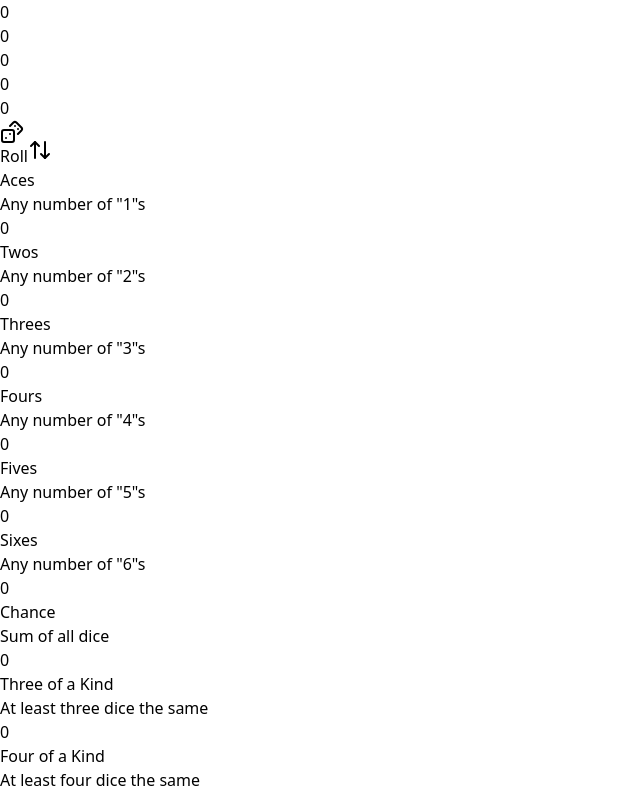
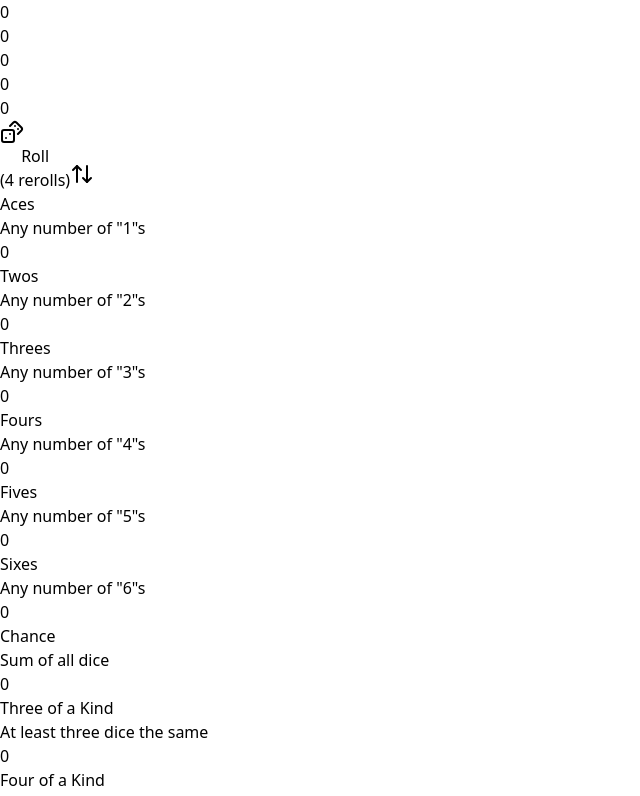
Before and after one commit to nint8835-archive/gamblejam, a React (Vite) app: page / in a window 1280 px wide. Shown: the top 796 px of the page, without its empty margins (0-640 px from the left). Built offline with nearby package versions, Linux system fonts and the light colour scheme.

Commit message:
Limited rerolls

```diff
--- a/src/App.tsx
+++ b/src/App.tsx
@@ -28,7 +28,7 @@ type ScoreCardEntryProps = {
 };
 
 function ScoreCardEntry({ name, description, scoreFunc, className, index }: ScoreCardEntryProps) {
-    const { dice, scoreCardEntries, updateScoreCardEntry, rollDice, unselectDice } = useStore();
+    const { dice, scoreCardEntries, updateScoreCardEntry, rollDice, unselectDice, resetRerolls } = useStore();
     const scoredValue = scoreCardEntries[index];
     const locked = scoredValue !== null;
     const score = scoredValue === null ? scoreFunc(dice) : scoredValue;
@@ -41,6 +41,7 @@ function ScoreCardEntry({ name, description, scoreFunc, className, index }: Scor
 
         updateScoreCardEntry(index, score);
         unselectDice();
+        resetRerolls();
         rollDice();
     }
 
@@ -163,7 +164,13 @@ const scoreCardEntries: Omit<ScoreCardEntryProps, 'dice' | 'index'>[] = [
 ];
 
 function App() {
-    const { dice, rollDice, sortDice, totalScore } = useStore();
+    const { dice, rollDice, sortDice, totalScore, rerolls } = useStore();
+
+    function roll() {
+        if (rerolls > 0) {
+            rollDice();
+        }
+    }
 
     return (
         <div className="grid items-center justify-center gap-2 p-4 sm:grid-cols-1 md:grid-cols-2">
@@ -175,13 +182,20 @@ function App() {
                 </div>
                 <div className="flex flex-row gap-2">
                     <button
-                        className="flex flex-1 justify-center rounded-md bg-gradient-to-b from-red-500 to-red-800 p-4 hover:from-red-600 hover:to-red-900"
-                        onClick={rollDice}
+                        className={cn(
+                            'flex h-full flex-1 flex-col items-center justify-center rounded-md bg-gradient-to-b from-red-500 to-red-800 p-4',
+                            rerolls > 0 && 'hover:from-red-600 hover:to-red-900',
+                            rerolls === 0 && 'cursor-not-allowed from-red-800 to-red-950',
+                        )}
+                        onClick={roll}
                     >
-                        <DicesIcon className="mr-2" /> Roll
+                        <div className="flex flex-row">
+                            <DicesIcon className="mr-2" /> Roll
+                        </div>
+                        <div className="italic text-red-300">({rerolls} rerolls)</div>
                     </button>
                     <button
-                        className="flex justify-center rounded-md bg-gradient-to-b from-emerald-500 to-emerald-800 p-4 hover:from-emerald-600 hover:to-emerald-900"
+                        className="flex aspect-square h-full items-center justify-center rounded-md bg-gradient-to-b from-emerald-500 to-emerald-800 p-7 hover:from-emerald-600 hover:to-emerald-900"
                         onClick={sortDice}
                     >
                         <ArrowUpDownIcon />
--- a/src/state.ts
+++ b/src/state.ts
@@ -5,6 +5,7 @@ import { immer } from 'zustand/middleware/immer';
 type State = {
     dice: number[];
     selectedDice: number[];
+    rerolls: number;
 
     scoreCardEntries: (number | null)[];
     totalScore: number;
@@ -15,6 +16,7 @@ type Actions = {
     sortDice: () => void;
     toggleDice: (index: number) => void;
     unselectDice: () => void;
+    resetRerolls: () => void;
 
     updateScoreCardEntry: (index: number, score: number) => void;
 };
@@ -24,6 +26,7 @@ export const useStore = create<State & Actions>()(
         immer((set) => ({
             dice: [0, 0, 0, 0, 0],
             selectedDice: [],
+            rerolls: 4,
 
             scoreCardEntries: Array(13).fill(null),
             totalScore: 0,
@@ -36,6 +39,7 @@ export const useStore = create<State & Actions>()(
                                 ? Math.floor(Math.random() * 6) + 1
                                 : die,
                         );
+                        state.rerolls--;
                     },
                     undefined,
                     'rollDice',
@@ -71,6 +75,15 @@ export const useStore = create<State & Actions>()(
                     'unselectDice',
                 );
             },
+            resetRerolls: () => {
+                set(
+                    (state) => {
+                        state.rerolls = 4;
+                    },
+                    undefined,
+                    'resetReRolls',
+                );
+            },
 
             updateScoreCardEntry: (index, score) => {
                 set(
```
